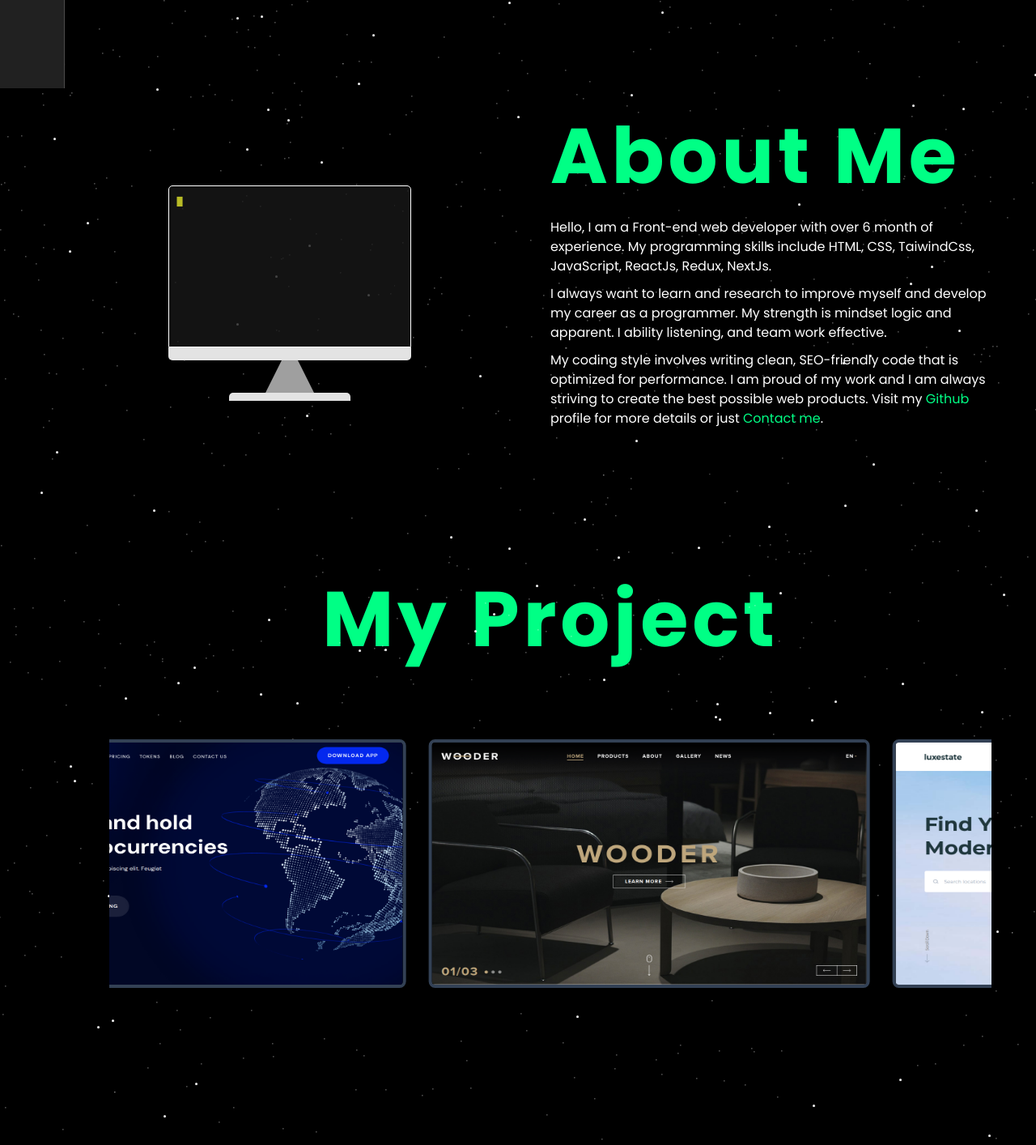
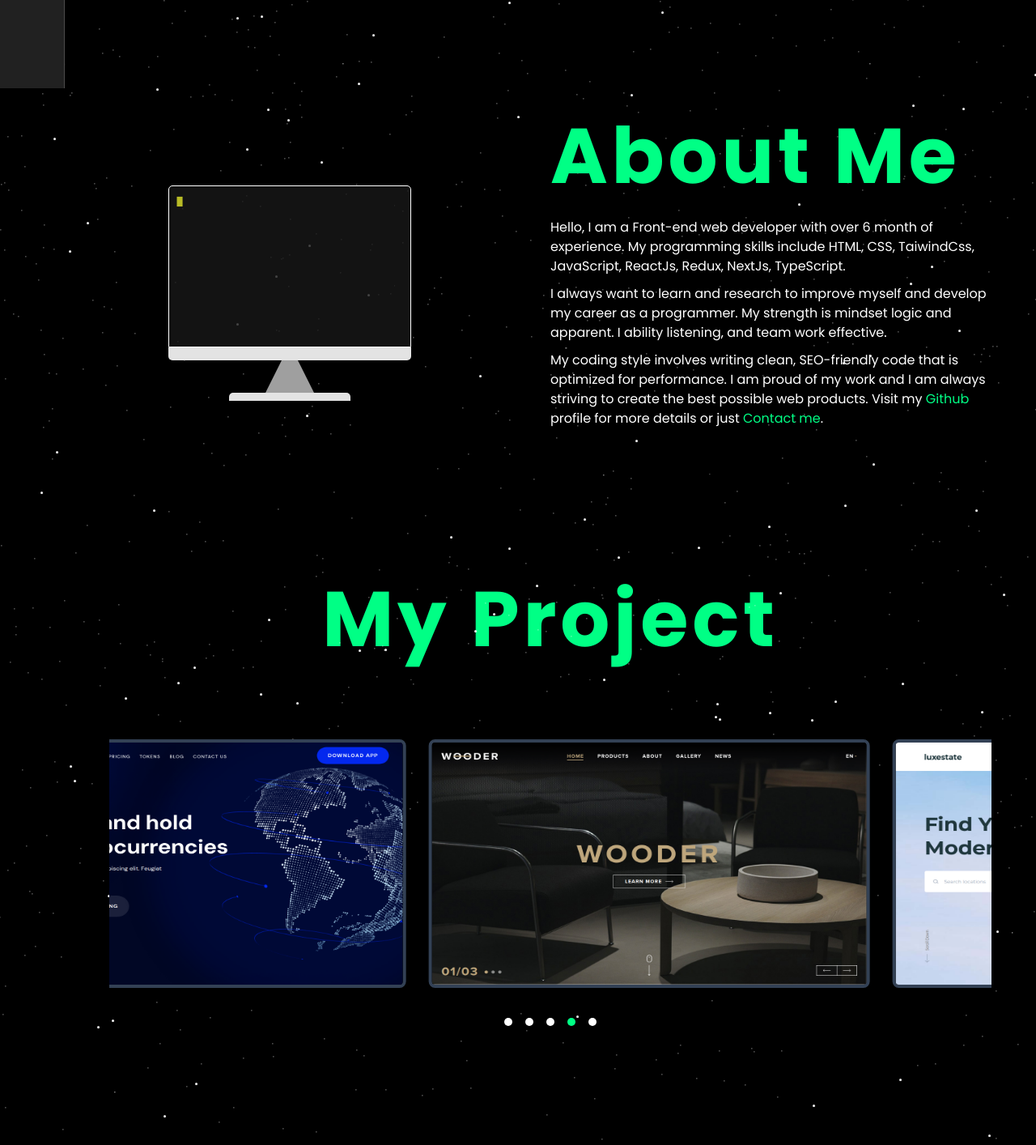
Before and after one commit to buithienphat/Portfolio, a React (Vite) app: page / in a window 1280 px wide. Shown: the part 691-2105 px from the top of the page at 81% size. Built offline with nearby package versions, Linux system fonts and the light colour scheme; a web font is replaced by a local one.

Commit message:
update code

```diff
--- a/src/App.jsx
+++ b/src/App.jsx
@@ -1,4 +1,4 @@
-import { useEffect } from "react";
+import { useEffect, useState } from "react";
 import "./App.css";
 import About from "./components/About";
 import Contact from "./components/Contact";
@@ -7,6 +7,18 @@ import Navbar from "./components/Navbar";
 import Project from "./components/Project";
 
 function App() {
+    const [windowWidth, setWindowWidth] = useState(0);
+    const [windowHeight, setWindowHeight] = useState(0);
+    let resizeWindow = () => {
+        setWindowWidth(window.innerWidth);
+        setWindowHeight(window.innerHeight);
+    };
+    useEffect(() => {
+        resizeWindow();
+        window.addEventListener("resize", resizeWindow);
+        return () => window.removeEventListener("resize", resizeWindow);
+    }, []);
+
     return (
         <>
             <div className=".container mx-auto font-poppins pl-[135px] pr-[55px] bg-black text-white text-base relative max-md:pl-[100px] max-md:pr-[20px] max-sm:px-5">
--- a/src/components/About/index.jsx
+++ b/src/components/About/index.jsx
@@ -15,7 +15,7 @@ const About = () => {
                 <p>
                     Hello, I am a Front-end web developer with over 6 month of
                     experience. My programming skills include HTML, CSS,
-                    TaiwindCss, JavaScript, ReactJs, Redux, NextJs.
+                    TaiwindCss, JavaScript, ReactJs, Redux, NextJs, TypeScript.
                 </p>
                 <p className="my-[10px]">
                     I always want to learn and research to improve myself and
--- a/src/components/Home/index.jsx
+++ b/src/components/Home/index.jsx
@@ -66,7 +66,7 @@ const Home = () => {
                     Contact me
                 </a>
             </div>
-            <div className="stage w-[35%] top-[50%] max-sm:h-[70px]">
+            <div className="stage w-[35%] h-[250px] top-[50%] max-sm:h-[70px]">
                 <div className="cubespinner">
                     <div className="cube flex items-center justify-center ite face1">
                         <img
--- a/src/components/Project/flickity.css
+++ b/src/components/Project/flickity.css
@@ -3,6 +3,18 @@
 .carousel:after {
     content: "flickity";
     display: none;
+}
+
+.flickity-page-dots {
+    bottom: -50px;
+}
+.flickity-page-dots .dot {
+    background-color: #fff;
+    opacity: 1;
+}
+
+.flickity-page-dots .dot.is-selected {
+    background: #00ff85;
 }
 
 @media screen and (max-width: 1023px) {
--- a/src/components/Project/index.jsx
+++ b/src/components/Project/index.jsx
@@ -10,7 +10,7 @@ const Project = () => {
             // options
             cellAlign: "left",
             contain: true,
-            pageDots: false,
+            // pageDots: false,
             prevNextButtons: false,
             autoPlay: 2000,
             watchCSS: true,
--- a/src/contant/dataProject.js
+++ b/src/contant/dataProject.js
@@ -1,23 +1,23 @@
 export const dataProject = [
     {
         id: 1,
-        name: "x",
-        dateComplete: "1 Week",
+        name: "Luxsate",
+        dateComplete: "One Week",
         author: "Bui Thien Phat",
         description:
             "The product is designed from Photoshop and seo standard code",
-        tagTechnologies: ["HTML", "Css", "SEO"],
+        tagTechnologies: ["HTML", "CSS"],
         link: "https://luxestate-five.vercel.app/",
         img: "/assets/img/luxstate.png",
     },
     {
         id: 2,
         name: "Wooder",
-        dateComplete: "1 Week",
+        dateComplete: "One Week",
         author: "Bui Thien Phat",
         description:
             "Project landing page about Introduction to furniture products",
-        tagTechnologies: ["HTML", "SCSS", "Responesive", "JS basic"],
+        tagTechnologies: ["HTML", "SCSS", "Responesive", "Javascript basic"],
 
         link: "https://wooder-sepia.vercel.app/",
         img: "/assets/img/wooder.png",
@@ -25,7 +25,7 @@ export const dataProject = [
     {
         id: 3,
         name: "FinanceFlow",
-        dateComplete: "3 Week",
+        dateComplete: "There Week",
         author: "Bui Thien Phat",
         description: "Use Grunt to manage an 8 pages project",
         tagTechnologies: ["HTML", "SCSS", "JS basic", "Responesive", "Grunt"],
@@ -37,9 +37,8 @@ export const dataProject = [
         name: "CFD course",
         dateComplete: "Two month",
         author: "Bui Thien Phat",
-        description:
-            "Project landing page about Introduction to furniture products",
-        tagTechnologies: ["HTML", "SCSS", "Responesive", "JS basic"],
+        description: "Learning Reactjs and practice clone website cfdcircle",
+        tagTechnologies: ["Javascript", "ReactJS", "React-router-dom", "Axios"],
 
         link: "https://wooder-sepia.vercel.app/",
         img: "/assets/img/course.png",
@@ -49,8 +48,9 @@ export const dataProject = [
         name: "Shop e-commerce",
         dateComplete: "Two month",
         author: "Bui Thien Phat",
-        description: "Use Grunt to manage an 8 pages project",
-        tagTechnologies: ["HTML", "SCSS", "JS basic", "Responesive", "Grunt"],
+        description:
+            "Templates available HTML CSS, divide and manage components, use related libraries as well as create website functions",
+        tagTechnologies: ["Javascript", "ReactJS", "Redux", "Performance"],
         link: "https://finance-flow-tau.vercel.app/",
         img: "/assets/img/shop-ecommerce.png",
     },
```
